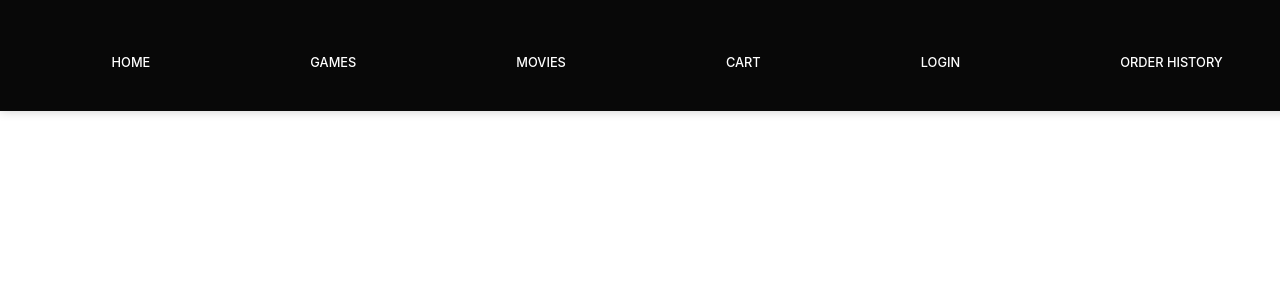
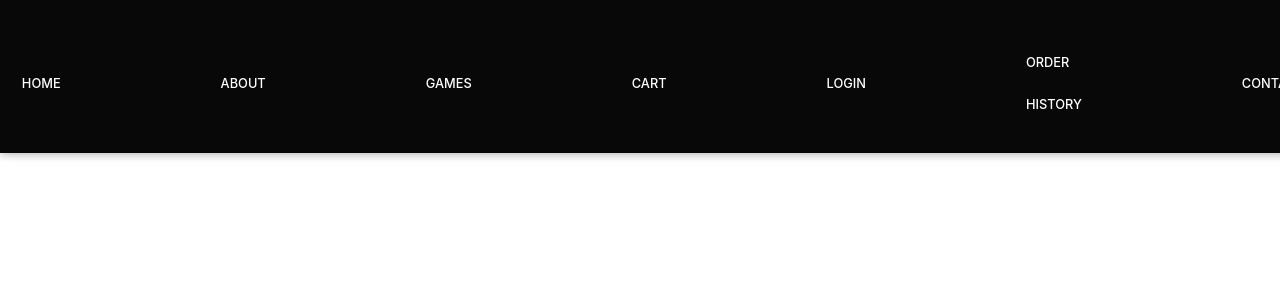
Before and after one commit to deerrickkorir/Phaese-4-Group-project, a React (Vite) app in the folder frontend/: page /cart in a window 1280 px wide. Shown: the top 300 px of the page. Built offline with nearby package versions, Linux system fonts and the light colour scheme.

Commit message:
fsixth commit

```diff
--- a/frontend/src/App.jsx
+++ b/frontend/src/App.jsx
@@ -2,7 +2,7 @@ import React from 'react';
 import { BrowserRouter, Routes, Route } from "react-router-dom";
 import HomePage from './components/HomePage';
 import GamePage from './components/GamePage';
-import MoviesPage from './components/MoviesPage';
+import Navbar from './components/NavBar';
 import Cart from './components/Cart';
 import Login from './components/Login';
 import OrderHistory from './components/OrderHistory';
@@ -11,15 +11,17 @@ function App() {
     return (
         <BrowserRouter>
             <div>
+                <Navbar/>
                 <Routes>
                     <Route path="/" element={<HomePage />} />
                     <Route path="/games" element={<GamePage />} />
-                    <Route path="/movies" element={< MoviesPage/>} />
+
                     <Route path="/cart" element={<Cart />} />
                     <Route path="/login" element={<Login />} />
                     <Route path="/order-history" element={<OrderHistory />} />
                 </Routes>
             </div>
+
         </BrowserRouter>
     );
 }
--- a/frontend/src/components/MoviesPage.jsx
+++ /dev/null
@@ -1,12 +0,0 @@
-import React from 'react'
-import Navbar from './NavBar'
-
-function MoviesPage() {
-  return (
-    <div>
-        <Navbar/>
-    </div>
-  )
-}
-
-export default MoviesPage
--- a/frontend/src/components/NavBar.jsx
+++ b/frontend/src/components/NavBar.jsx
@@ -5,11 +5,12 @@ function Navbar() {
   return (
     <nav className="navbar">
       <Link to="/">Home</Link>
+      <Link to="/about">About</Link>
       <Link to="/games">Games</Link>
-      <Link to="/movies">Movies</Link>
       <Link to="/cart">Cart</Link>
       <Link to="/login">Login</Link>
       <Link to="/order-history">Order History</Link>
+      <Link to="/contacts">Contacts</Link>
     </nav>
   );
 }
```
Also changed, not shown: frontend/src/components/About.jsx (added).
